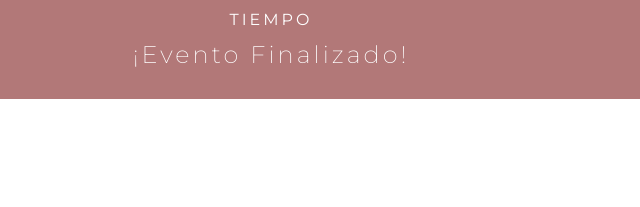
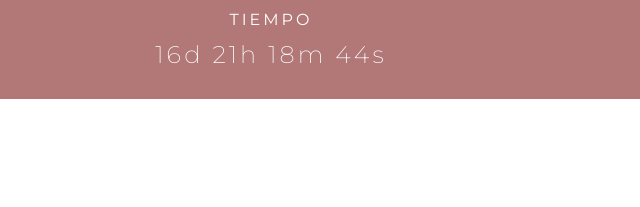
Before and after one commit to tomasvissio1/tarjetas-virtuales, a plain HTML site: page trabajos/abel/abel.html in a window 1280 px wide. Shown: the part 800-1007 px from the top of the page, 369-1009 px from the left. Drawn offline with nearby package versions, Linux system fonts and the light colour scheme.

Commit message:
actualizacion fecha

```diff
--- a/trabajos/abel/abel.html
+++ b/trabajos/abel/abel.html
@@ -112,7 +112,7 @@
 
     <script>
         // Set the date we're counting down to
-        var countDownDate = new Date("Jan 15, 2022 12:13:25").getTime();
+        var countDownDate = new Date("Sep 30, 2022 12:13:25").getTime();
 
         // Update the count down every 1 second
         var x = setInterval(function() {
```
